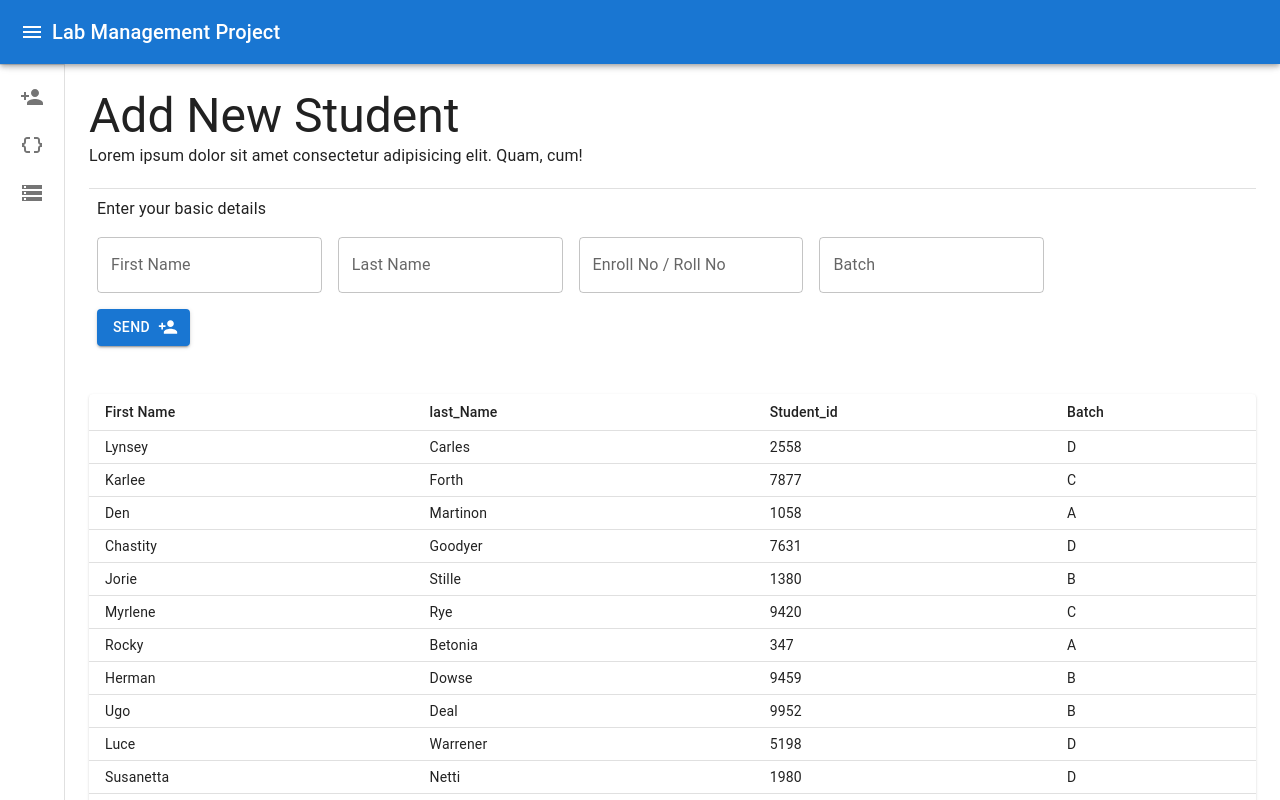
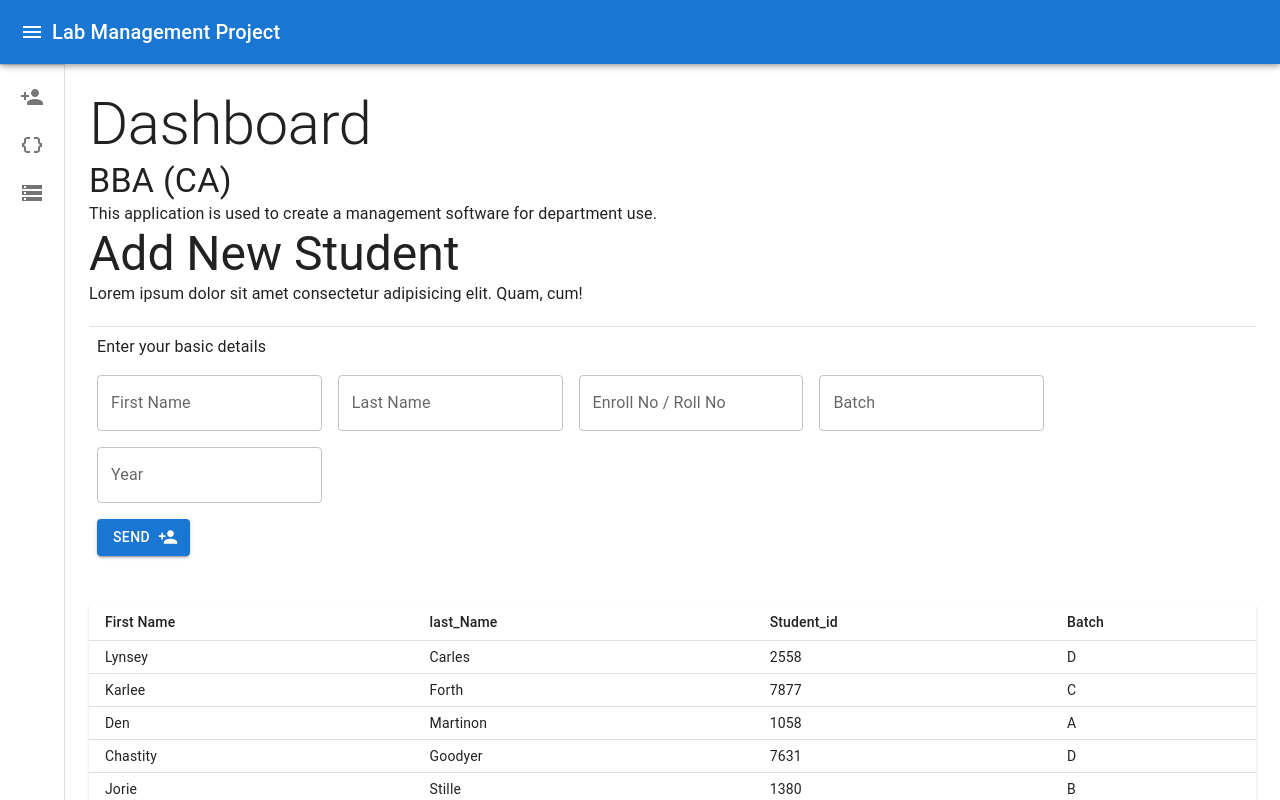
Before and after one commit to Piyush2627/LabProject, a React (Vite) app: page / in a window 1280 px wide. Shown: the top 800 px of the page. Built offline with nearby package versions, Linux system fonts and the light colour scheme.

Commit message:
Dashboard added

```diff
--- a/src/components/TopNavbar.tsx
+++ b/src/components/TopNavbar.tsx
@@ -21,6 +21,7 @@ import PersonAddIcon from "@mui/icons-material/PersonAdd";
 import DataObjectIcon from "@mui/icons-material/DataObject";
 import StorageIcon from "@mui/icons-material/Storage";
 import AddStudentPage from "./pages/AddStudentPage";
+import Dashboard from "./pages/Dashboard/Dashboard";
 
 const drawerWidth = 240;
 
@@ -196,6 +197,8 @@ export default function TopNavbar() {
       </Drawer>
       <Box component="main" sx={{ flexGrow: 1, p: 3 }}>
         <DrawerHeader />
+        {/* components */}
+        <Dashboard />
         <AddStudentPage />
       </Box>
     </Box>
--- a/src/components/pages/AddStudentPage.tsx
+++ b/src/components/pages/AddStudentPage.tsx
@@ -30,6 +30,7 @@ function AddStudentPage() {
           <TextField id="outlined-uncontrolled" label="Last Name" />
           <TextField id="outlined-uncontrolled" label="Enroll No / Roll No" />
           <TextField id="outlined-uncontrolled" label="Batch" />
+          <TextField id="outlined-uncontrolled" label="Year" />
           <Box>
             <Button variant="contained" endIcon={<PersonAddIcon />}>
               Send
--- /dev/null
+++ b/src/components/pages/Dashboard/Dashboard.tsx
@@ -0,0 +1,23 @@
+import React from 'react'
+import Typography from '@mui/material/Typography'
+import Box from "@mui/material/Box"
+function Dashboard() {
+  return (
+    <>
+      <Box>
+        <Typography variant='h2'>
+          Dashboard
+        </Typography>
+
+        <Typography variant='h4'>
+          BBA {"(CA)"}
+        </Typography>
+        <Typography>
+          This application is used to create a management software for department use.
+        </Typography>
+      </Box>
+    </>
+  )
+}
+
+export default Dashboard
```
Also changed, not shown: 1 other file (tests, documents, lock files or other folders).
